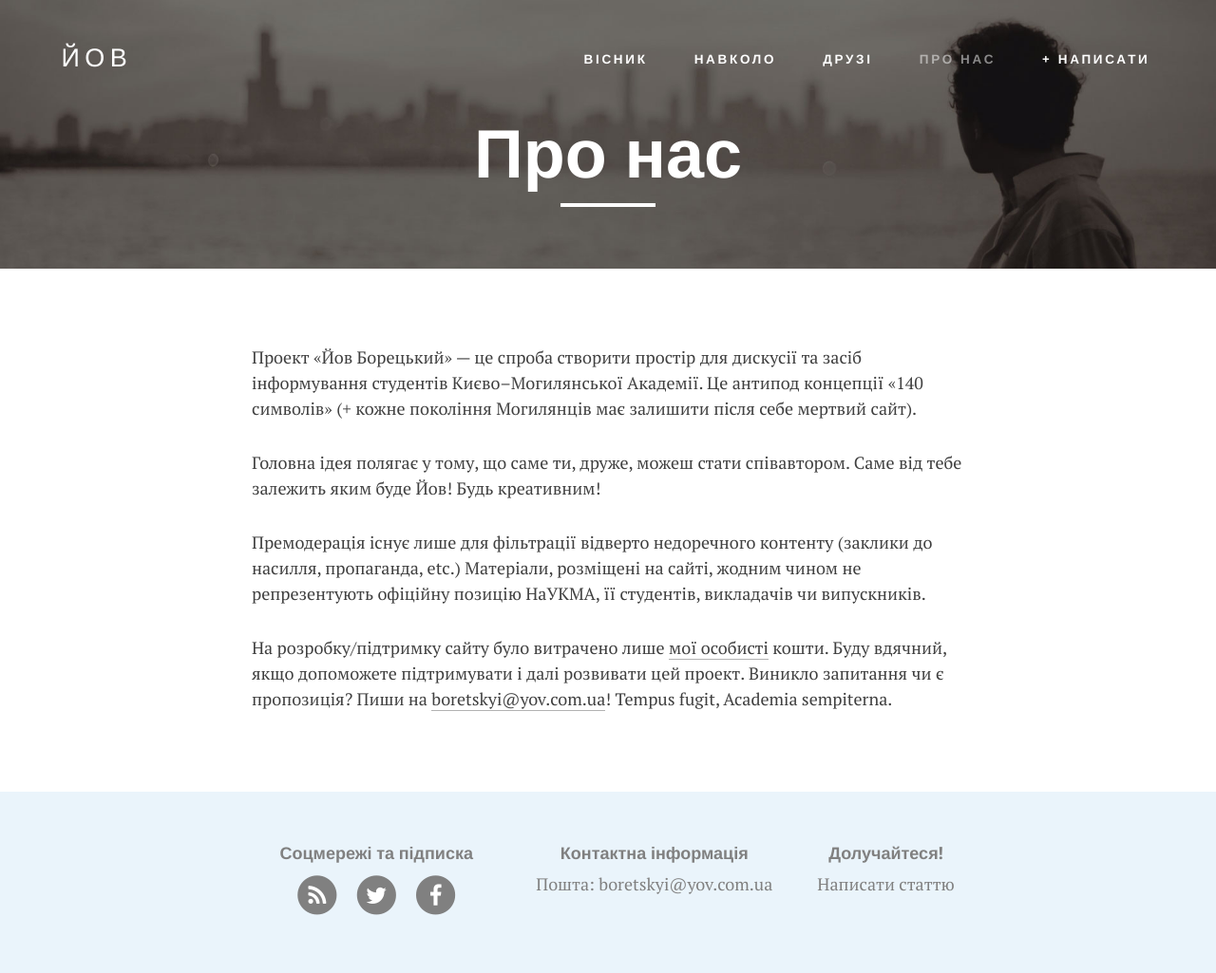
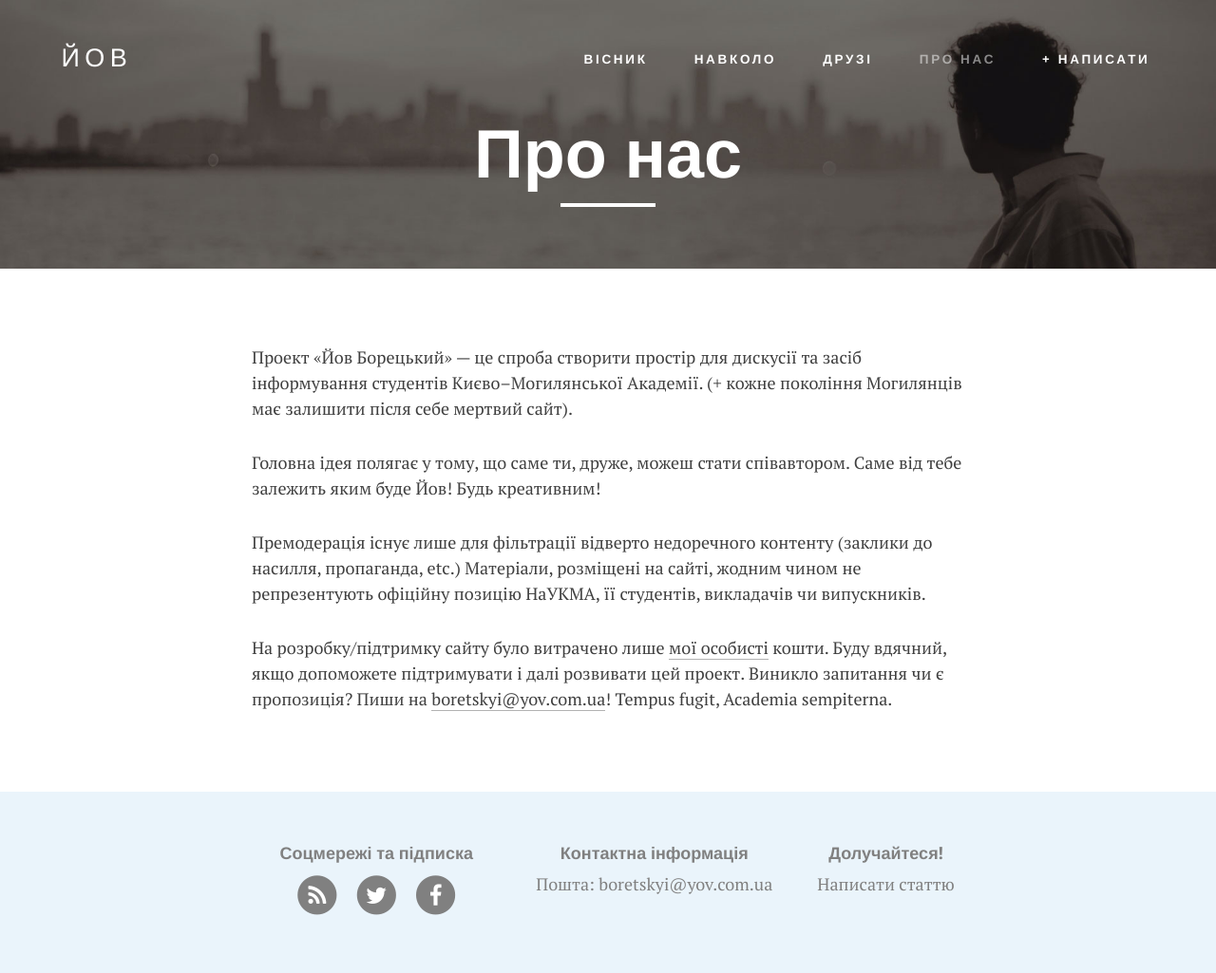
Before and after one commit to boretskyi/boretskyi.github.io, a Jekyll site: the page built from about.md, in a window 1280 px wide. Shown: the whole page at 95% size. Built offline with Jekyll 4.4.1, drawn with Linux system fonts in a browser that asks for light colours; nearby versions of some CDN libraries; comment, search, counter and statistics services are not loaded.

Commit message:
Update about.md

```diff
--- a/about.md
+++ b/about.md
@@ -5,7 +5,7 @@ header-img: "/images/about-bg.jpg"
 permalink: /about/
 ---
 
-Проект «Йов Борецький» — це спроба створити простір для дискусії та засіб інформування студентів Києво–Могилянської Академії.  Це антипод концепції «140 символів» (+ кожне покоління Могилянців має залишити після себе мертвий сайт).
+Проект «Йов Борецький» — це спроба створити простір для дискусії та засіб інформування студентів Києво–Могилянської Академії. (+ кожне покоління Могилянців має залишити після себе мертвий сайт).
 
 Головна ідея полягає у тому, що саме ти, друже, можеш стати співавтором.  Саме від тебе залежить яким буде Йов!  Будь креативним!
 
```
